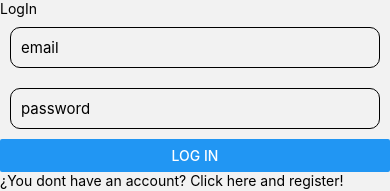
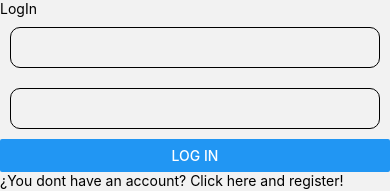
Before and after one commit to oscaresteve/GAIN, a React Native app: screen /LogIn in a window 390 px wide. Shown: the top 191 px of the page. Built offline with nearby package versions, Linux system fonts and the light colour scheme.

Commit message:
Login - React Hook Form and Yup Validation

```diff
--- a/package.json
+++ b/package.json
@@ -9,6 +9,7 @@
     "web": "expo start --web"
   },
   "dependencies": {
+    "@hookform/resolvers": "^3.3.4",
     "@react-navigation/bottom-tabs": "^6.5.20",
     "@react-navigation/native": "^6.1.17",
     "@react-navigation/stack": "^6.3.29",
@@ -20,7 +21,8 @@
     "react-native": "0.73.6",
     "react-native-gesture-handler": "~2.14.0",
     "react-native-safe-area-context": "4.8.2",
-    "react-native-screens": "~3.29.0"
+    "react-native-screens": "~3.29.0",
+    "yup": "^1.4.0"
   },
   "devDependencies": {
     "@babel/core": "^7.20.0"
--- a/src/components/CustomTextInput.jsx
+++ /dev/null
@@ -1,34 +0,0 @@
-import React from "react";
-import { TextInput, View, StyleSheet } from "react-native";
-import { Controller } from "react-hook-form";
-
-export default function StyledTextInput({ control, name, placeholder }) {
-  return (
-    <View>
-      <Controller
-        control={control}
-        name={name}
-        render={({ field: { onChange, onBlur, value } }) => (
-          <TextInput
-            placeholder={placeholder}
-            onBlur={onBlur}
-            onChangeText={onChange}
-            value={value}
-            style={styles.input}
-            returnKeyType="done"
-          />
-        )}
-      />
-    </View>
-  );
-}
-
-const styles = StyleSheet.create({
-  input: {
-    margin: 10,
-    borderWidth: 1,
-    padding: 10,
-    fontSize: 15,
-    borderRadius: 10,
-  },
-});
--- a/src/screens/LogIn.jsx
+++ b/src/screens/LogIn.jsx
@@ -6,16 +6,33 @@ import {
   Button,
   Alert,
   Pressable,
+  StyleSheet,
 } from "react-native";
 import React, { useEffect, useState } from "react";
-import { useForm } from "react-hook-form";
+
+import { useForm, Controller } from "react-hook-form";
+import { yupResolver } from "@hookform/resolvers/yup";
+import * as yup from "yup";
+
 import { getUser } from "../database/Database";
 
-import CustomTextInput from "../components/CustomTextInput";
+export default function LogIn({ navigation }) {
+  const validationSchema = yup
+    .object()
+    .shape({
+      email: yup.string().required().email(),
+      password: yup.string().required(),
+    })
+    .required();
 
-export default function LogIn({ navigation }) {
-  const { control, handleSubmit } = useForm();
+  const {
+    control,
+    handleSubmit,
+    formState: { errors },
+  } = useForm({ resolver: yupResolver(validationSchema) });
+
   const handleLogIn = async (formData) => {
+    console.log(formData);
     const userSnap = await getUser(formData.email);
     if (userSnap != null) {
       if (userSnap.password == formData.password) {
@@ -34,16 +51,50 @@ export default function LogIn({ navigation }) {
   return (
     <SafeAreaView>
       <Text>LogIn</Text>
-      <CustomTextInput control={control} placeholder={"email"} name={"email"} />
-      <CustomTextInput
+
+      <Controller
+        name="email"
         control={control}
-        placeholder={"password"}
-        name={"password"}
+        render={({ field: { value, onChange, onBlur } }) => (
+          <TextInput
+            style={styles.input}
+            value={value}
+            onChangeText={onChange}
+            onBlur={onBlur}
+          />
+        )}
       />
+      {errors.email && <Text>{errors.email.message}</Text>}
+
+      <Controller
+        name="password"
+        control={control}
+        render={({ field: { value, onChange, onBlur } }) => (
+          <TextInput
+            style={styles.input}
+            value={value}
+            onChangeText={onChange}
+            onBlur={onBlur}
+          />
+        )}
+      />
+      {errors.password && <Text>{errors.password.message}</Text>}
+
       <Button title="Log In" onPress={handleSubmit(handleLogIn)} />
+
       <Pressable onPress={() => navigation.navigate("Register")}>
         <Text>¿You dont have an account? Click here and register!</Text>
       </Pressable>
     </SafeAreaView>
   );
 }
+
+const styles = StyleSheet.create({
+  input: {
+    margin: 10,
+    borderWidth: 1,
+    padding: 10,
+    fontSize: 15,
+    borderRadius: 10,
+  },
+});
```
Also changed, not shown: 1 other file (tests, documents, lock files or other folders).
